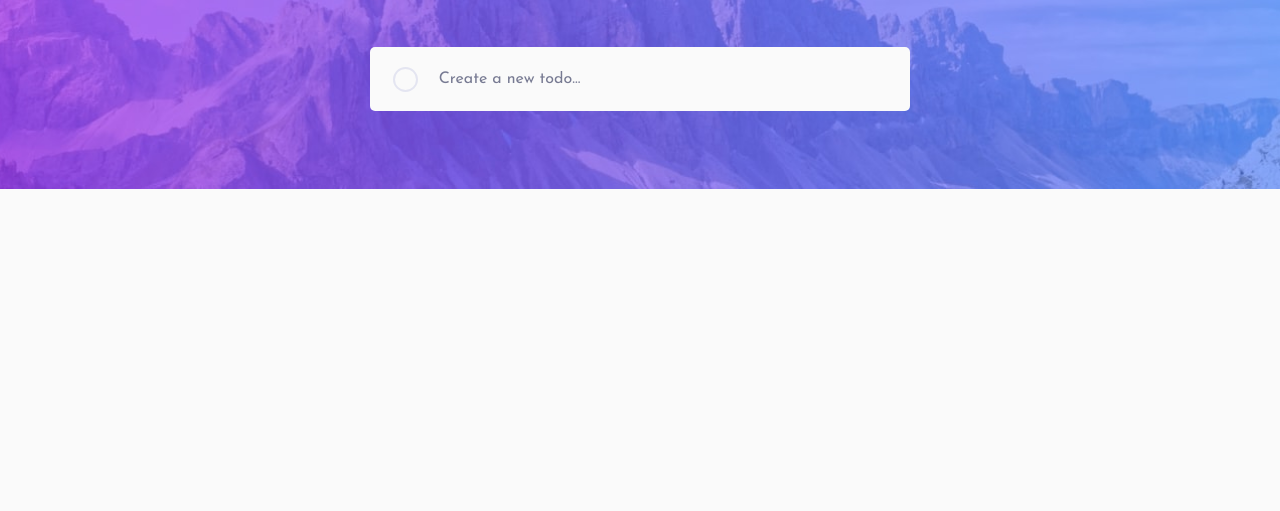
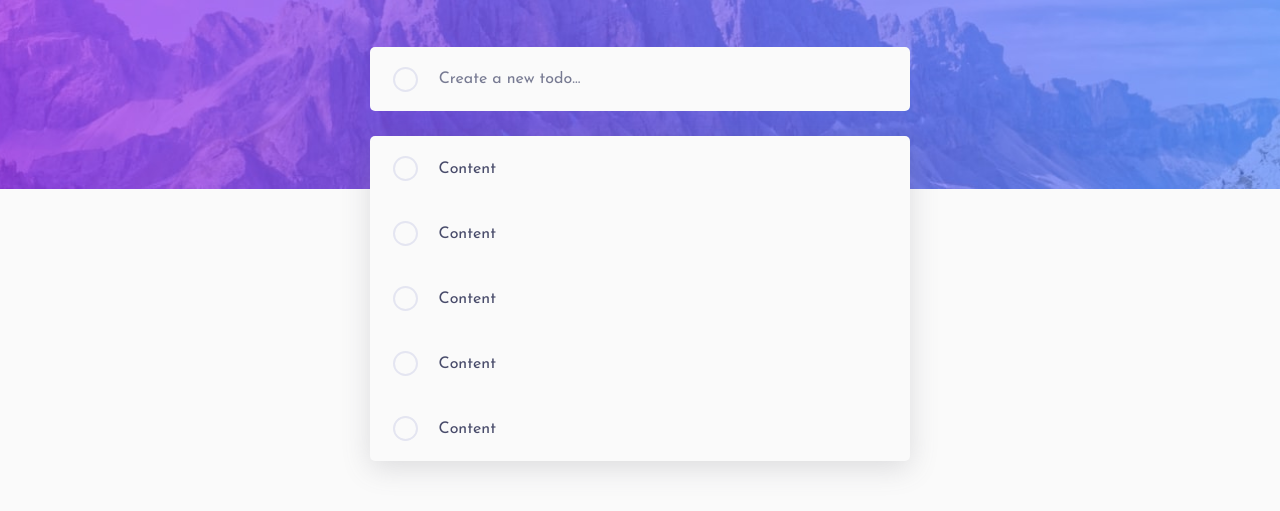
Before and after one commit to usman-FE-Office/Todo-app, a plain HTML site: page index.html in a window 1280 px wide. Both pictures are taken after a click on the element 897 px from the left and 91 px from the top of the page. Shown: the part 113-624 px from the top of the page. Drawn offline with Linux system fonts and the light colour scheme.

Commit message:
Make task list skeleton

```diff
--- a/_CSS/style.css
+++ b/_CSS/style.css
@@ -2,12 +2,12 @@
 /* ##### VARIABLES ######## */
 /* ################# */
 
-
-:root{
+:root {
   /* ### Primary */
 
   --Bright-Blue: hsl(220, 98%, 61%);
---BackgroundGradient: linear-gradient hsl(192, 100%, 67%) to hsl(280, 87%, 65%);
+  --BackgroundGradient: linear-gradient hsl(192, 100%, 67%) to
+    hsl(280, 87%, 65%);
   --transitions: all 300ms ease-in-out;
   /* ### Light Theme */
 
@@ -26,12 +26,11 @@
   --DDarkGrayishBlue: hsl(234, 11%, 52%);
   --DVeryDarkGrayishBlue: hsl(233, 14%, 35%);
   --DVeryDarkGrayishBlue2: hsl(237, 14%, 26%);
-
 }
 /* ################# */
 /* ##### DARK THEME ######## */
 /* ################# */
-.dark{
+.dark {
   transition: var(--transitions);
   background-color: var(--DVeryDarkDesaturatedBlue);
   color: var(--DLightGrayishBlue);
@@ -41,24 +40,26 @@
   background-color: var(--DVeryDarkBlue);
   background-image: url(../images/bg-desktop-dark.jpg);
 }
-.dark-SVG{
+.dark-SVG {
   transition: var(--transitions);
   cursor: pointer;
   background-image: url(../images/icon-sun.svg);
   width: 1.625rem;
   height: 1.625rem;
   background-repeat: no-repeat;
-  background-position: center center ;
+  background-position: center center;
 }
-.dark-circle{
+.dark-circle {
   transition: var(--transitions);
   border: 2px solid var(--DVeryDarkGrayishBlue2);
 }
-
+.section-dark{
+  text-transform: capitalize;
+}
 /* ################# */
 /* ##### LIGHT THEME ######## */
 /* ################# */
-.light{
+.light {
   transition: var(--transitions);
   background-color: var(--VeryLightGray);
   color: var(--VeryDarkGrayishBlue);
@@ -68,23 +69,26 @@
   background-color: var(--VeryLightGray);
   background-image: url(../images/bg-desktop-light.jpg);
 }
-.light-SVG{
+.light-SVG {
   transition: var(--transitions);
   background-image: url(../images/icon-moon.svg);
   cursor: pointer;
   width: 1.625rem;
   height: 1.625rem;
   background-repeat: no-repeat;
-  background-position: center center ;
+  background-position: center center;
 }
-.light-circle{
+.light-circle {
   transition: var(--transitions);
   border: 2px solid var(--VeryLightGrayishBlue);
 }
-.light-input{
+.light-input {
   transition: var(--transitions);
   color: var(--VeryDarkGrayishBlue);
   font-weight: 400;
+}
+.section-light{
+  box-shadow: rgba(100, 100, 111, 0.2) 0px 7px 29px 0px;
 }
 /* ################# */
 /* ##### GLOBALS ######## */
@@ -103,7 +107,7 @@ body {
   background-size: cover;
   height: 18.875rem;
   font-family: "Josefin Sans", sans-serif;
-  font-size: 1.125rem;
+  font-size: 1rem;
   font-weight: 400;
   padding: 0 0.625rem;
 }
@@ -144,7 +148,7 @@ body {
   width: 4.5rem;
   height: 4.0625rem;
   position: relative;
-  padding: 20px 23px;
+  padding: 1.25rem 1.4375rem;
 }
 .form-div .btn {
   background-color: transparent;
@@ -163,21 +167,36 @@ body {
 input:focus {
   outline: none;
 }
-::placeholder{
+::placeholder {
   color: var(--DDarkGrayishBlue);
   opacity: 1; /*Firefox*/
-
 }
 .task-input {
   font-family: "Josefin Sans", sans-serif;
+  font-size: 1.125rem;
   width: 100%;
   border: none;
   font-size: 1rem;
   background-color: rgba(0, 0, 0, 0);
 }
 
+/* ################# */
+/* ##### CONTENT SECTION ######## */
+/* ################# */
 
 
-/* ################# */
-/* ##### N/A ######## */
-/* ################# */
+section {
+  margin-top: 1.5625rem;
+  border-radius: 5px;
+  overflow: hidden;
+}
+.task-item {
+  display: flex;
+  align-items: center;
+}
+
+.item-desc {
+  width: 100%;
+  padding: 1.25rem 1.4375rem 1.25rem 0;
+  text-align: left;
+}
--- a/_app/app.js
+++ b/_app/app.js
@@ -1,19 +1,28 @@
 // INITAILIZE VARIABLES
 
-const mainBody = document.querySelector('body');
-const themeToggle = document.querySelector('#theme-toggle');
-const formDiv = document.querySelector('#form-div');
-const taskInput = document.querySelector('#task-input');
+const mainBody = document.querySelector("body");
+const themeToggle = document.querySelector("#theme-toggle");
+const formDiv = document.querySelector("#form-div");
+const taskInput = document.querySelector("#task-input");
+const mainSection = document.querySelector("#main-section");
+const innerCircle = document.querySelectorAll(".inner-circle");
+
+themeToggle.addEventListener("click", function () {
+  mainBody.classList.toggle("dark-body");
+  mainBody.classList.toggle("light-body");
+  themeToggle.classList.toggle("light-SVG");
+  themeToggle.classList.toggle("dark-SVG");
+  formDiv.classList.toggle("dark");
+  formDiv.classList.toggle("light");
+  taskInput.classList.toggle("light-input");
+  mainSection.classList.toggle("dark");
+  mainSection.classList.toggle("light");
+  mainSection.classList.toggle("section-dark");
+  mainSection.classList.toggle("section-light");
 
 
-themeToggle.addEventListener('click', function(){
-    mainBody.classList.toggle('dark-body');
-    mainBody.classList.toggle('light-body');
-    themeToggle.classList.toggle('light-SVG');
-    themeToggle.classList.toggle('dark-SVG');
-    formDiv.classList.toggle('dark');
-    formDiv.classList.toggle('light');
-    taskInput.classList.toggle('light-input');
-    document.querySelector('.inner-circle').classList.toggle('dark-circle');
-    document.querySelector('.inner-circle').classList.toggle('light-circle');
-})
+  innerCircle.forEach(function (circle) {
+    circle.classList.toggle("dark-circle");
+    circle.classList.toggle("light-circle");
+  });
+});
--- a/index.html
+++ b/index.html
@@ -20,11 +20,13 @@
   </head>
   <body class="dark-body">
     <div class="container">
+      <!-- HEADER -->
       <header class="heading">
         <h1>Todo</h1>
         <span id="theme-toggle" class="dark-SVG" alt="sun-SVG"></span>
       </header>
 
+      <!-- ADD TASK AREA -->
       <div class="form-div dark" id="form-div">
         <form id="input-form" autocomplete="off">
           <div class="btn-block">
@@ -41,6 +43,46 @@
           />
         </form>
       </div>
+      <!-- CONTENT SECTION -->
+      <section class="dark" id="main-section">
+        <ul>
+          <li class="task-item">
+            <div class="btn-block">
+              <span class="inner-circle dark-circle"> </span>
+            </div>
+            <div class="item-desc">Content</div>
+          </li>
+          <li class="task-item">
+            <div class="btn-block">
+              <span class="inner-circle dark-circle"> </span>
+            </div>
+            <div class="item-desc">Content</div>
+          </li>
+          <li class="task-item">
+            <div class="btn-block">
+              <span class="inner-circle dark-circle"> </span>
+            </div>
+            <div class="item-desc">Content</div>
+          </li>
+          <li class="task-item">
+            <div class="btn-block">
+              <span class="inner-circle dark-circle"> </span>
+            </div>
+            <div class="item-desc">Content</div>
+          </li>
+          <li class="task-item">
+            <div class="btn-block">
+              <span class="inner-circle dark-circle"> </span>
+            </div>
+            <div class="item-desc">Content</div>
+          </li>
+          <div class="footer-links">
+            <span><a href="#"></a></span>
+            <span><a href="#"></a></span>
+            <span><a href="#"></a></span>
+          </div>
+        </ul>
+      </section>
     </div>
 
     <script src="_app/app.js"></script>
```
Lines whose indentation alone changed are shown as unchanged.
